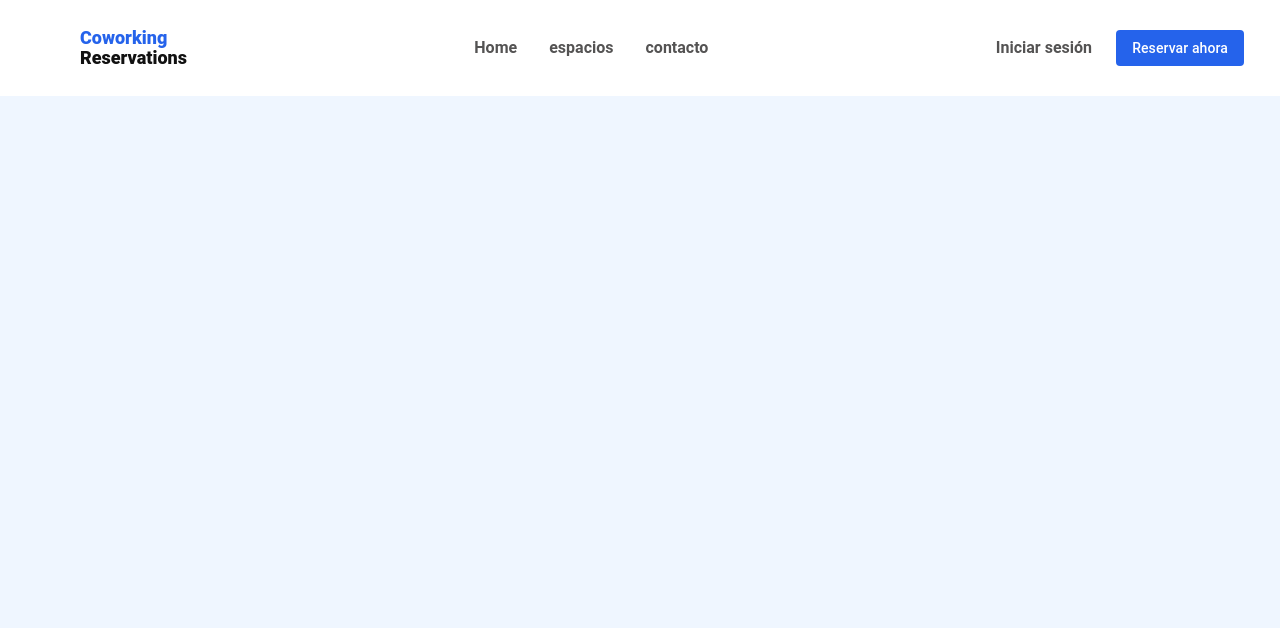
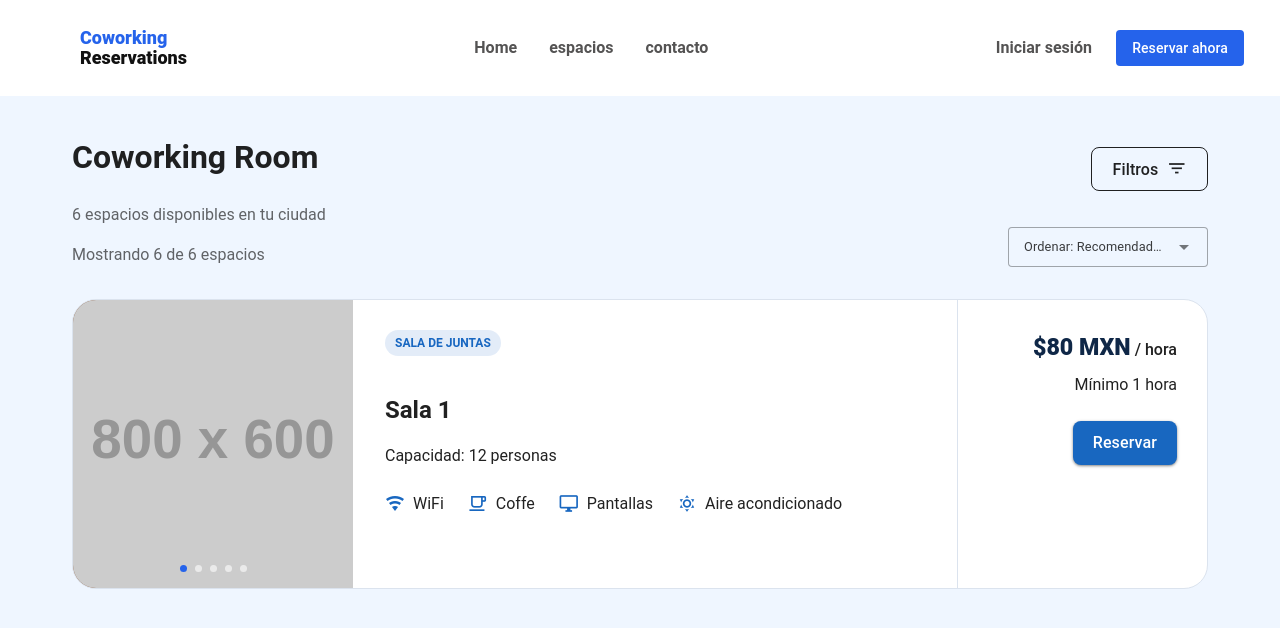
Before and after one commit to fatimacm/coworking-reservations-ui, a Vue app: page /spaces in a window 1280 px wide. Shown: the top 628 px of the page. Built offline with nearby package versions, Linux system fonts and the light colour scheme.

Commit message:
added Spaces view

```diff
--- a/src/App.vue
+++ b/src/App.vue
@@ -12,7 +12,7 @@
     <!-- Links centrales -->
     <div class="nav-links">
       <router-link to="/" class="nav-link">Home</router-link>
-      <router-link to="/" class="nav-link">espacios</router-link>
+      <router-link to="/spaces" class="nav-link">espacios</router-link>
       <router-link to="/" class="nav-link">contacto</router-link>
     </div>
 
@@ -20,7 +20,7 @@
 
     <!-- Acciones derecha -->
     <router-link to="/" class="nav-link mr-6">Iniciar sesión</router-link>
-    <v-btn style="background-color: #2563EB; border: 5cm; color: white;">Reservar ahora</v-btn>
+    <v-btn style="background-color: #2563EB; color: white;">Reservar ahora</v-btn>
   </v-app-bar>
 
   <v-main style="background-color: #EFF6FF;">
--- /dev/null
+++ b/src/components/RoomCard.vue
@@ -0,0 +1,201 @@
+<template>
+  <v-card class="room-card" rounded="xl" border elevation="0">
+    <div class="room-card__layout">
+      <div class="room-card__gallery">
+        <v-window v-model="activeImage" class="h-100" show-arrows="hover">
+          <v-window-item
+            v-for="(image, index) in room.images"
+            :key="index"
+            :value="index"
+          >
+            <v-img
+              :src="image"
+              :alt="`Imagen de ${room.name}`"
+              cover
+              height="288"
+            />
+          </v-window-item>
+        </v-window>
+
+        <div class="gallery-dots">
+          <button
+            v-for="(_, index) in room.images"
+            :key="index"
+            class="gallery-dot"
+            :class="{ 'gallery-dot--active': activeImage === index }"
+            :aria-label="`Ver imagen ${index + 1}`"
+            @click="activeImage = index"
+          />
+        </div>
+      </div>
+
+      <div class="room-card__details">
+        <v-chip
+          color="primary"
+          variant="tonal"
+          size="small"
+          class="mb-4 font-weight-bold"
+        >
+          {{ room.type }}
+        </v-chip>
+
+        <h2 class="text-h5 font-weight-bold mb-2">
+          {{ room.name }}
+        </h2>
+
+        <p class="text-body-1 mb-6">
+          Capacidad: {{ room.capacity }} personas
+        </p>
+
+        <div class="d-flex flex-wrap ga-6">
+          <div
+            v-for="amenity in room.amenities"
+            :key="amenity.label"
+            class="d-flex align-center ga-2"
+          >
+            <v-icon :icon="amenity.icon" color="primary" size="20" />
+            <span>{{ amenity.label }}</span>
+          </div>
+        </div>
+      </div>
+
+      <div class="room-card__price">
+        <div>
+          <span class="price">{{ room.price }} MXN</span>
+          <span class="price-unit"> / hora</span>
+        </div>
+
+        <p class="text-body-2 mt-2 mb-6">
+          Mínimo {{ room.minimumHours }} hora
+        </p>
+
+        <v-btn
+          color="primary"
+          size="large"
+          rounded="lg"
+          @click="$emit('reserve', room)"
+        >
+          Reservar
+        </v-btn>
+      </div>
+    </div>
+  </v-card>
+</template>
+
+<script setup>
+import { ref } from 'vue'
+
+defineEmits(['reserve'])
+
+const activeImage = ref(0)
+
+const room = {
+  name: 'Sala 1',
+  type: 'SALA DE JUNTAS',
+  capacity: 12,
+  price: '$80',
+  minimumHours: 1,
+  images: [
+    'https://placehold.co/800x600/7b4a2d/7b4a2d',
+    'https://placehold.co/800x600/8d5a3b/8d5a3b',
+    'https://placehold.co/800x600/694026/694026',
+    'https://placehold.co/800x600/9d6847/9d6847',
+    'https://placehold.co/800x600/5f3822/5f3822',
+  ],
+  amenities: [
+    { label: 'WiFi', icon: 'mdi-wifi' },
+    { label: 'Coffe', icon: 'mdi-coffee-outline' },
+    { label: 'Pantallas', icon: 'mdi-monitor' },
+    { label: 'Aire acondicionado', icon: 'mdi-weather-sunny' },
+  ],
+}
+</script>
+
+<style scoped>
+.room-card {
+  overflow: hidden;
+  border-color: #dbe3ee !important;
+}
+
+.room-card__layout {
+  display: flex;
+  min-height: 288px;
+}
+
+.room-card__gallery {
+  position: relative;
+  width: 23%;
+  min-width: 280px;
+  overflow: hidden;
+  background: #7b4a2d;
+}
+
+.gallery-dots {
+  position: absolute;
+  right: 0;
+  bottom: 16px;
+  left: 0;
+  display: flex;
+  justify-content: center;
+  gap: 8px;
+}
+
+.gallery-dot {
+  width: 7px;
+  height: 7px;
+  padding: 0;
+  border: 0;
+  border-radius: 50%;
+  background: rgba(255, 255, 255, 0.6);
+  cursor: pointer;
+}
+
+.gallery-dot--active {
+  background: #2563eb;
+}
+
+.room-card__details {
+  flex: 1;
+  padding: 30px 32px;
+}
+
+.room-card__price {
+  display: flex;
+  width: 250px;
+  padding: 30px;
+  border-left: 1px solid #dbe3ee;
+  flex-direction: column;
+  align-items: flex-end;
+  text-align: right;
+}
+
+.price {
+  color: #0f2747;
+  font-size: 1.45rem;
+  font-weight: 800;
+}
+
+.price-unit {
+  font-size: 1rem;
+  font-weight: 500;
+}
+
+@media (max-width: 960px) {
+  .room-card__layout {
+    flex-direction: column;
+  }
+
+  .room-card__gallery {
+    width: 100%;
+    min-width: 0;
+  }
+
+  .room-card__price {
+    width: auto;
+    border-top: 1px solid #dbe3ee;
+    border-left: 0;
+    align-items: flex-start;
+    text-align: left;
+  }
+}
+</style>
--- a/src/router/index.js
+++ b/src/router/index.js
@@ -1,11 +1,17 @@
 import { createRouter, createWebHistory } from 'vue-router'
 import Home from '../views/Home.vue'
+import Spaces from '../views/Spaces.vue'
 
 const routes = [
   {
     path: '/',
     name: 'Home',
     component: Home,
+  },
+  {
+    path: '/spaces',
+    name: 'Spaces',
+    component: Spaces,
   },
 ]
 
--- /dev/null
+++ b/src/views/Spaces.vue
@@ -0,0 +1,179 @@
+<template>
+    <v-container class="hero-section px-8 my-sm-8" style="max-width: 1200px; ">
+        <div class="d-flex align-center justify-space-between">
+            <div>
+                <h1 class="font-weight-bold">Coworking Room</h1>
+                <p class="text-medium-emphasis mb-0">
+                6 espacios disponibles en tu ciudad
+                </p>
+            </div>
+
+            <v-btn
+            variant="outlined"
+            size="large"
+            rounded="lg"
+            @click="showFilters = !showFilters">
+            Filtros
+            <v-icon icon="mdi-filter-variant" class="ml-2" />
+            </v-btn>
+
+        </div>
+
+        <v-fade-transition hide-on-leave>
+            <v-card
+                v-if="showFilters"
+                class="filters-panel my-8 pa-5"
+                rounded="xl"
+                elevation="0"
+            >
+                <v-row align="end" class="flex-md-nowrap">
+                <v-col cols="12" sm="6" md>
+                    <label class="filter-label" for="space-type">
+                        Tipo de espacio
+                    </label>
+                    <v-select
+                        id="space-type"
+                        v-model="selectedFilters.spaceType"
+                        :items="spaceTypes"
+                        variant="outlined"
+                        density="comfortable"
+                        hide-details
+                        />
+                </v-col>
+
+                <v-col cols="12" sm="6" md>
+                    <label class="filter-label" for="capacity">Capacidad</label>
+                    <v-select
+                        id="capacity"
+                        v-model="selectedFilters.capacity"
+                        :items="capacities"
+                        variant="outlined"
+                        density="comfortable"
+                        hide-details
+                    />
+                </v-col>
+
+                <v-col cols="12" sm="6" md>
+                    <label class="filter-label" for="price">Precio por hora</label>
+                    <v-select
+                    id="price"
+                    v-model="selectedFilters.price"
+                    :items="priceRanges"
+                    variant="outlined"
+                    density="comfortable"
+                    hide-details
+                    />
+                </v-col>
+
+                <v-col cols="12" sm="6" md>
+                    <label class="filter-label" for="amenity">Amenidades</label>
+                    <v-select
+                    id="amenity"
+                    v-model="selectedFilters.amenity"
+                    :items="amenities"
+                    variant="outlined"
+                    density="comfortable"
+                    hide-details
+                    />
+                </v-col>
+
+                <v-col cols="12" md="auto" class="d-flex align-end">
+                    <v-btn
+                    color="primary"
+                    size="large"
+                    rounded="lg"
+                    block
+                    @click="applyFilters"
+                    >
+                    Aplicar
+                    </v-btn>
+                </v-col>
+
+            </v-row>
+            </v-card>
+        </v-fade-transition>
+
+        <div class="d-flex align-center justify-space-between mb-8">
+            <p class="text-medium-emphasis mb-0">
+                Mostrando 6 de 6 espacios
+            </p>
+
+            <v-select
+                id="sort_by"
+                v-model="sortBy"
+                :items="sortOptions"
+                variant="outlined"
+                density="compact"
+                hide-details
+                class="small-select"
+                />
+        </div>
+
+        <RoomCard @reserve="handleReservation" />
+
+    </v-container>
+</template>
+
+<script setup>
+import { ref } from 'vue'
+import RoomCard from '../components/RoomCard.vue'
+
+const emit = defineEmits(['apply-filters'])
+
+const showFilters = ref(false)
+
+const selectedFilters = ref({
+  spaceType: 'Todos',
+  capacity: 'Cualquiera',
+  price: 'Cualquiera',
+  amenity: 'Todas',
+})
+
+const spaceTypes = ['Todos', 'Sala privada', 'Escritorio compartido', 'Sala de juntas']
+const capacities = ['Cualquiera', '1 persona', '2 a 4 personas', '5 a 10 personas', 'Más de 10 personas']
+const priceRanges = ['Cualquiera', 'Menos de $100', '$100 a $250', '$250 a $500', 'Más de $500']
+const amenities = ['Todas', 'Wi-Fi', 'Proyector', 'Aire acondicionado', 'Café']
+
+const sortBy = ref('recommended')
+
+const sortOptions = [
+    {title: 'Ordenar: Recomendados', value: 'recommended'},
+    {title: 'Precio: Menor a Mayor', value: 'price-asc'},
+    {title: 'Precio Mayor a Menor', value: 'price-desc'},
+    {title: 'Capacidad', value: 'capacity'},
+]
+
+function applyFilters() {
+  emit('apply-filters', { ...selectedFilters.value })
+}
+</script>
+
+<style scoped>
+
+.filters-panel {
+  background-color: #fff;
+  border: 1px solid #dbe3ee;
+}
+
+.filter-label {
+  display: block;
+  margin-bottom: 8px;
+  color: #334155;
+  font-size: 0.9rem;
+  font-weight: 600;
+}
+
+.small-select :deep(.v-field__input),
+.small-select :deep(.v-select__selection-text) {
+  font-size: 0.8rem;
+}
+
+.small-select :deep(.v-field) {
+  min-height: 10px;
+}
+
+.small-select{
+    max-width: 200px;
+}
+
+</style>
```
